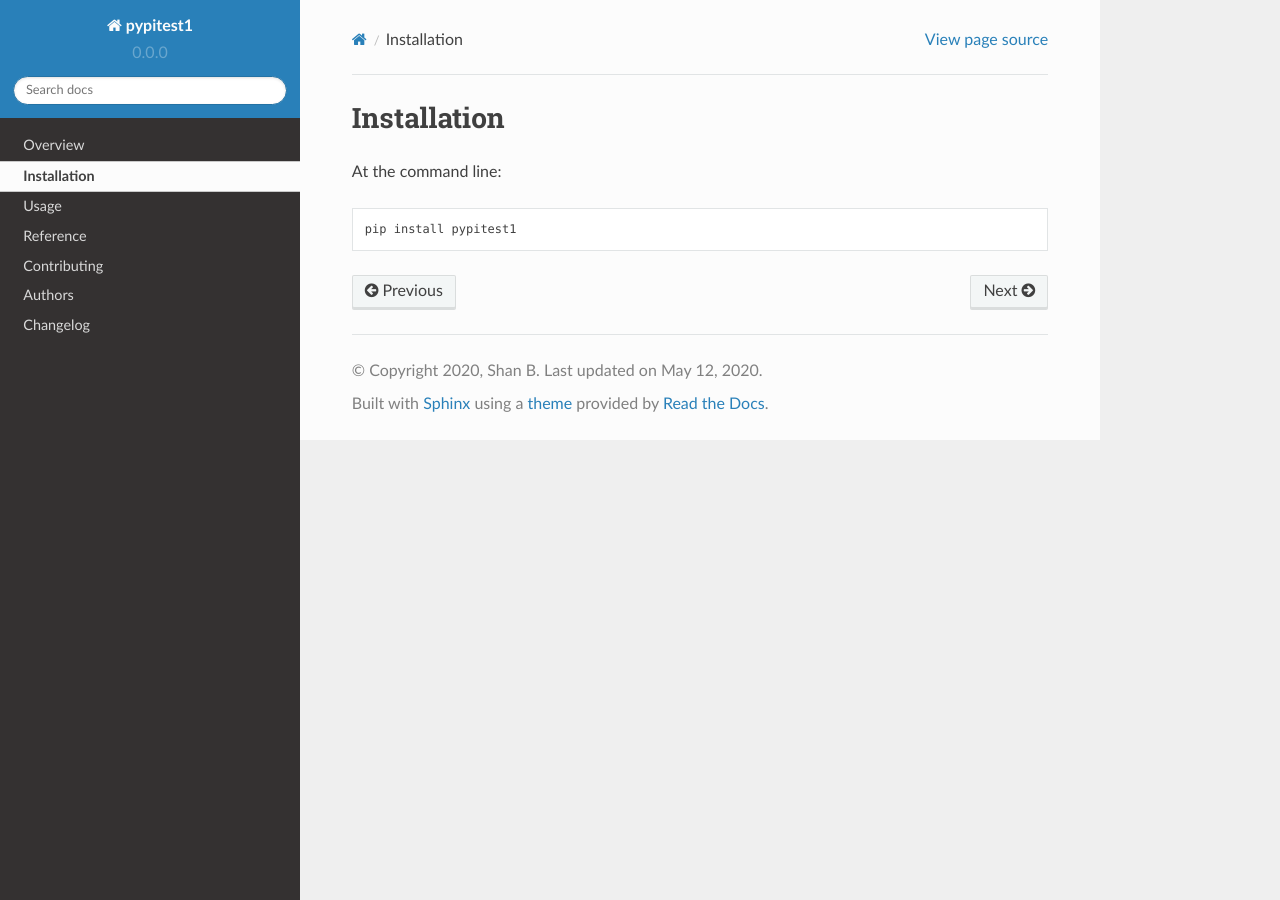
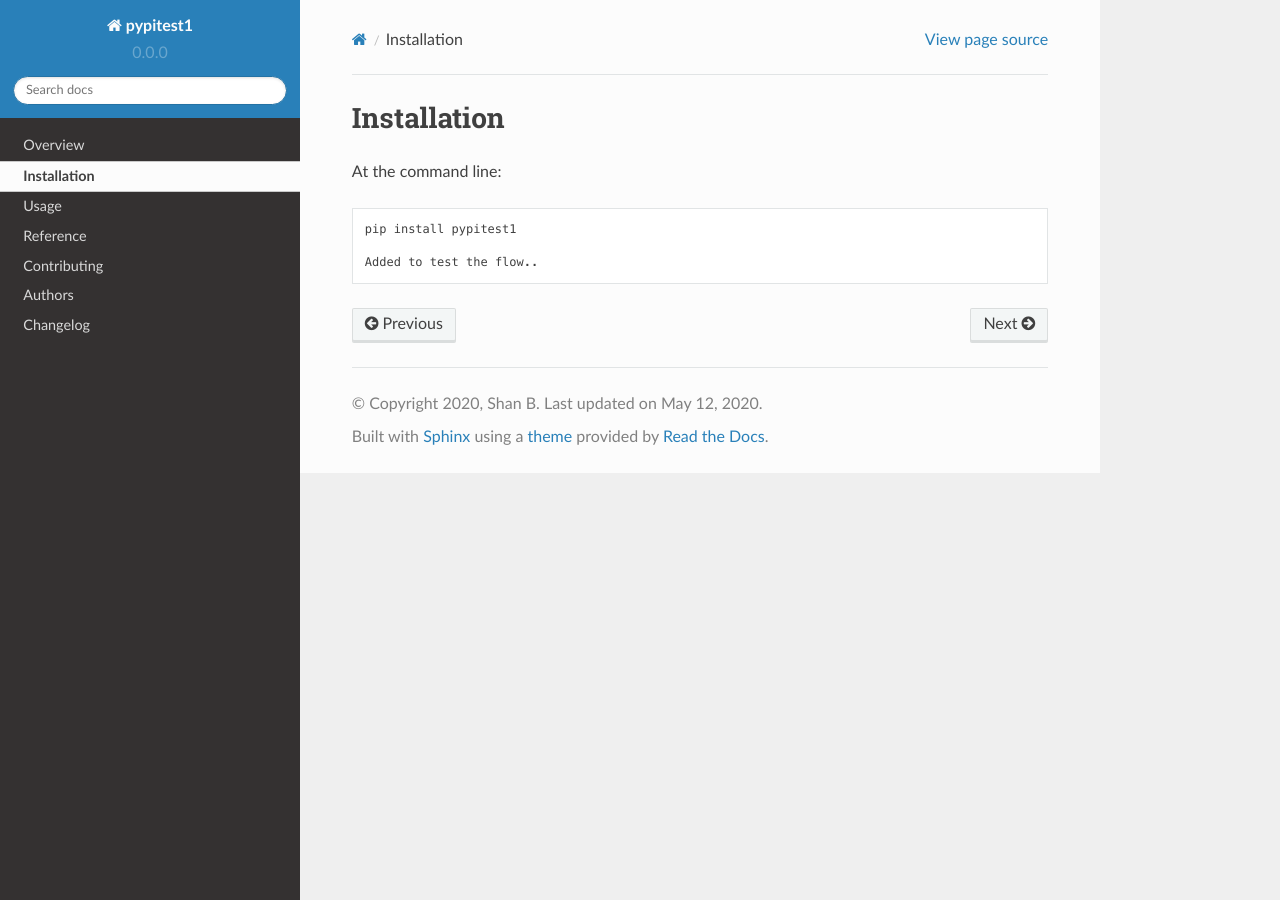
Before and after one commit to shankar-bala/python-pypitest1, a Sphinx documentation site: the page built from docs/installation.rst, in a window 1280 px wide. Built offline with Sphinx 7.4.7 and the Read the Docs theme 2.0.0, drawn with Linux system fonts in a browser that asks for light colours.

Commit message:
commit to see if readthedocs works

```diff
--- a/docs/installation.rst
+++ b/docs/installation.rst
@@ -5,3 +5,5 @@ Installation
 At the command line::
 
     pip install pypitest1
+
+    Added to test the flow..
```
